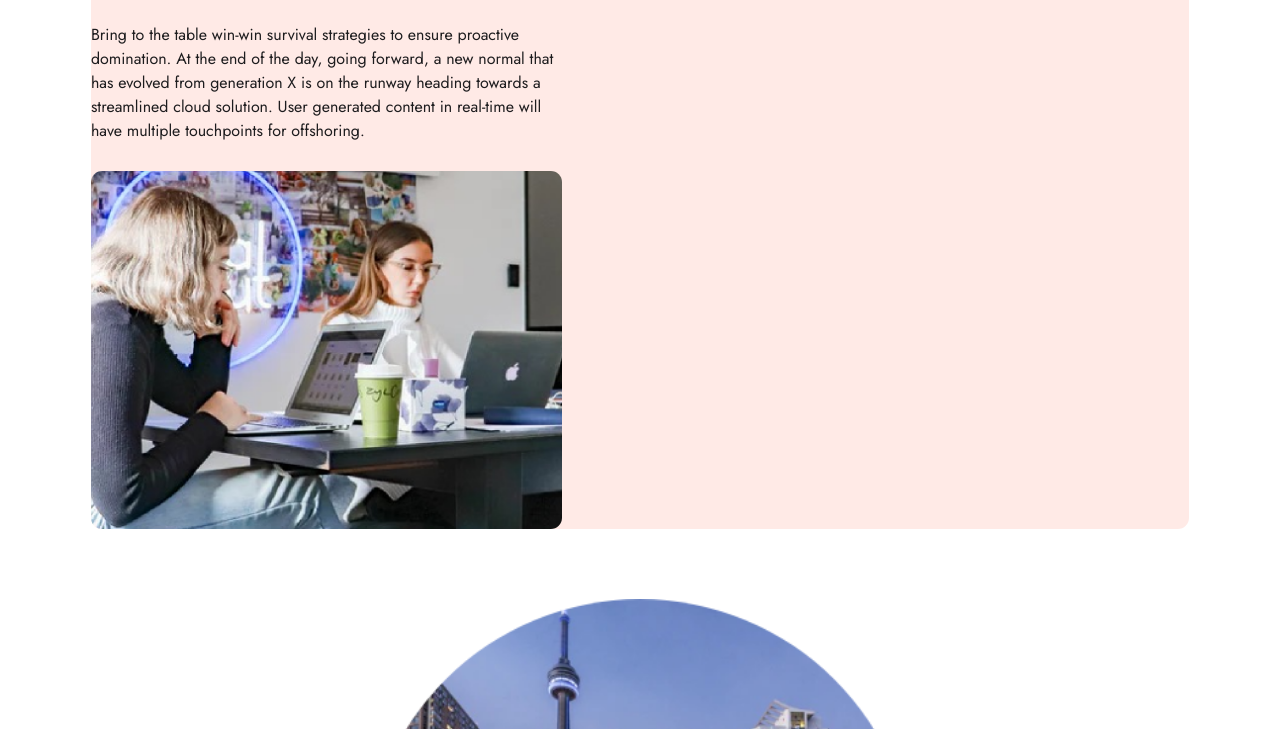
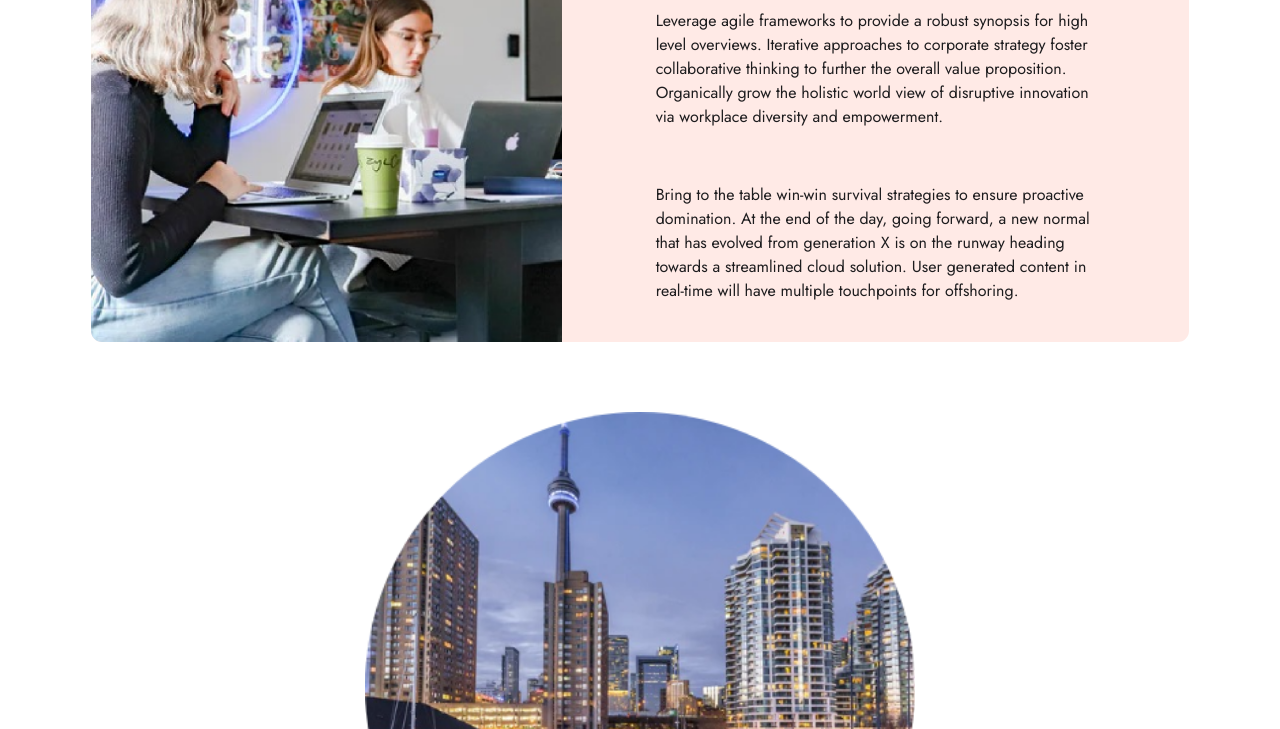
Before and after one commit to canosaer/big-top, a website: page about.html in a window 1280 px wide. Shown: the part 579-1308 px from the top of the page. Drawn offline with Linux system fonts and the light colour scheme.

Commit message:
fix margins

```diff
--- a/src/scss/main.scss
+++ b/src/scss/main.scss
@@ -841,6 +841,7 @@ a{
 	@include mixins.landscape{
 		margin: 0 7.1% 2rem;
 		grid-template-columns: minmax(0, 0.75fr) minmax(0, 1fr);
+		grid-template-rows: auto max-content auto;
 		padding: 0;
 		border-radius: 0.7rem;
 	}
@@ -848,22 +849,51 @@ a{
 	&__heading{
 		@include mixins.heading-format;
 		color: variables.$light-red;
+
+		@include mixins.landscape{
+			margin: 1rem 15%;
+			align-self: flex-end;
+		}
 	}
 
 	&__image-slot{
 		grid-row: 4/5;
 		@include mixins.image-slot;
 		padding-bottom: 76%;
+
+		@include mixins.landscape{
+			grid-column: 1/2;
+			grid-row: 1/4;
+			padding-bottom: 227.5%;
+		}
+
+		@include mixins.medium-screen{
+			padding-bottom:137%;
+		}
+
+		@include mixins.wide-screen{
+			padding-bottom:94%;
+		}
 	}
 
 	&__image{
 		@include mixins.cover-parent;
 		@include mixins.default-img;
 		border-radius: 0.7rem;
+
+		@include mixins.landscape{
+			border-top-right-radius: 0;
+			border-bottom-right-radius: 0;
+			object-position: left;
+		}
 	}
 
 	&__text{
 		@include mixins.text-format;
+
+		@include mixins.landscape{
+			margin: 1rem 15%;
+		}
 	}
 }
 
```
Also changed, not shown: dist/css/main.css, 1 other file.
